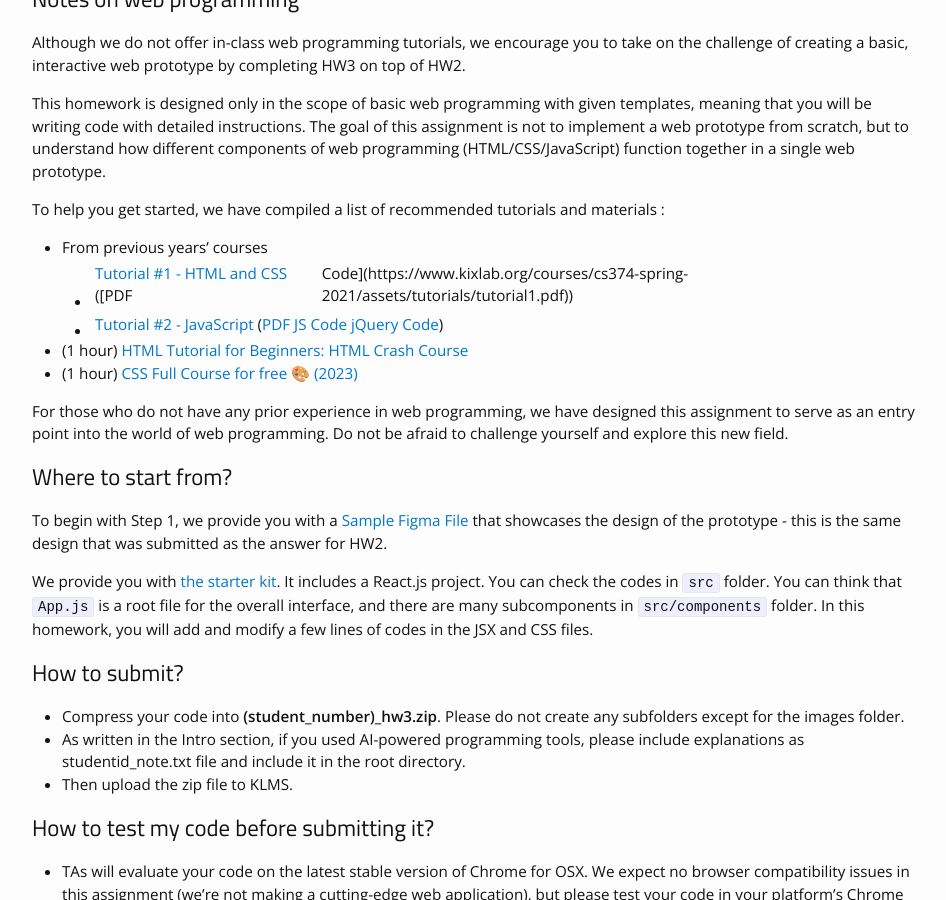
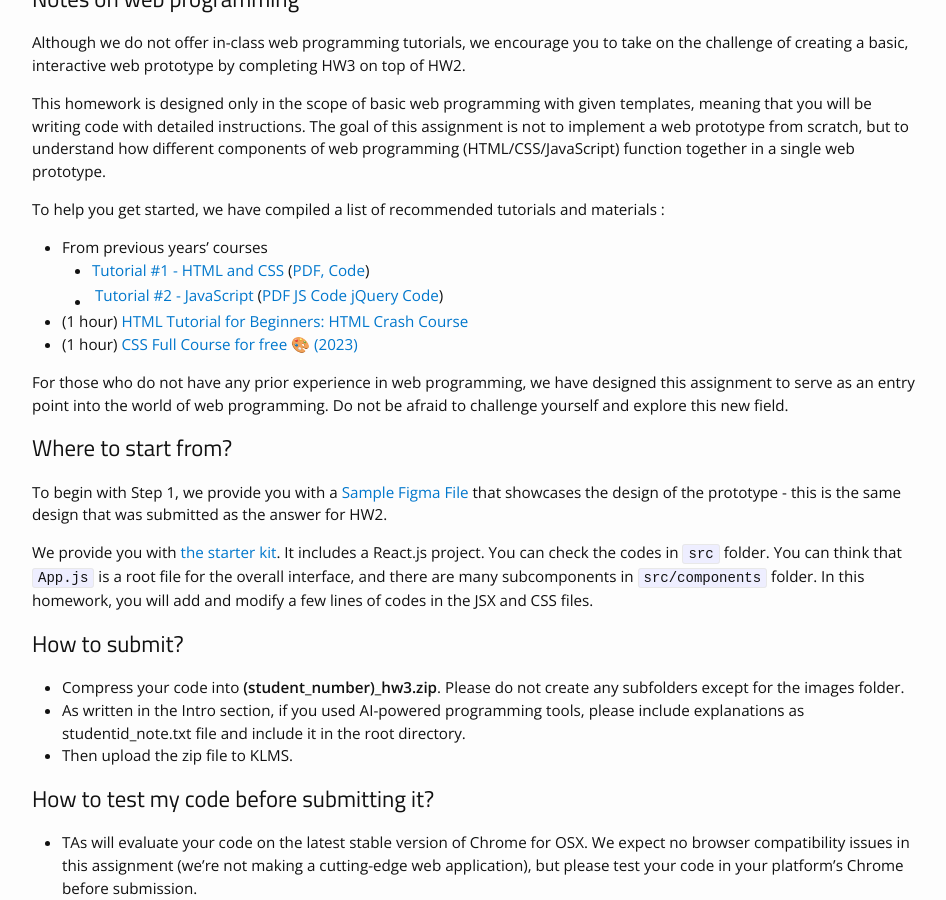
Before and after one commit to cstl-kaist/cs374-2025-spring, a Jekyll site: the page built from _assignments/homework03.md, in a window 1280 px wide and 900 px high, scrolled down 743 px. Shown: the whole window, without its empty margins (163-1109 px from the left). Built offline with Jekyll 4.4.1, drawn with Linux system fonts in a browser that asks for light colours; nearby versions of some CDN libraries.

Commit message:
HWK 3 formatting

```diff
--- a/_assignments/homework03.md
+++ b/_assignments/homework03.md
@@ -28,7 +28,7 @@ This homework is designed only in the scope of basic web programming with given
 To help you get started, we have compiled a list of recommended tutorials and materials :
 
 - From previous years' courses
-  - [Tutorial \#1 \- HTML and CSS](https://youtu.be/fimSP0ZU4O8) ([PDF | Code](https://www.kixlab.org/courses/cs374-spring-2021/assets/tutorials/tutorial1.pdf))
+  - [Tutorial \#1 \- HTML and CSS](https://youtu.be/fimSP0ZU4O8) ([PDF, Code](https://www.kixlab.org/courses/cs374-spring-2021/assets/tutorials/tutorial1.pdf))
   - [Tutorial \#2 \- JavaScript](https://www.youtube.com/watch?v=SCpvAnAVF28&feature=youtu.be) ([PDF](https://www.kixlab.org/courses/cs374-spring-2021/assets/tutorials/tutorial2.pdf) | [JS Code](http://codepen.io/hgshin/pen/xqrgLg) | [jQuery Code](http://codepen.io/hgshin/pen/vxZgeR))
 - (1 hour) [HTML Tutorial for Beginners: HTML Crash Course](https://www.youtube.com/watch?v=qz0aGYrrlhU)
 - (1 hour) [CSS Full Course for free 🎨 (2023)](https://www.youtube.com/watch?v=wRNinF7YQqQ)
```
